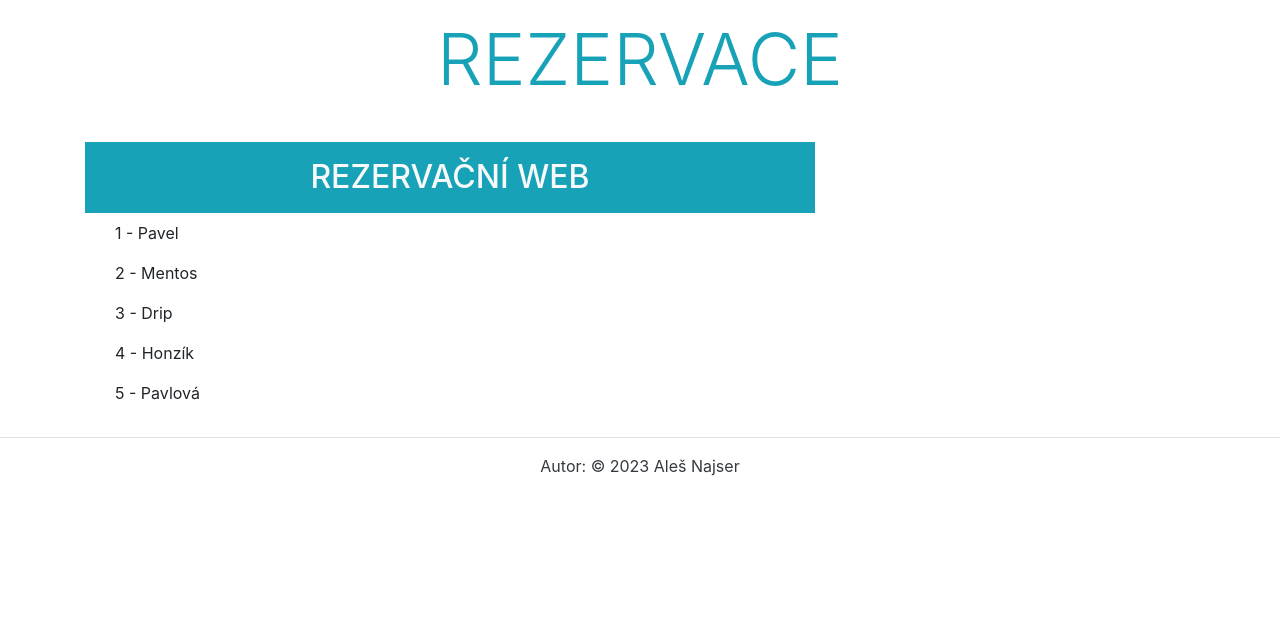
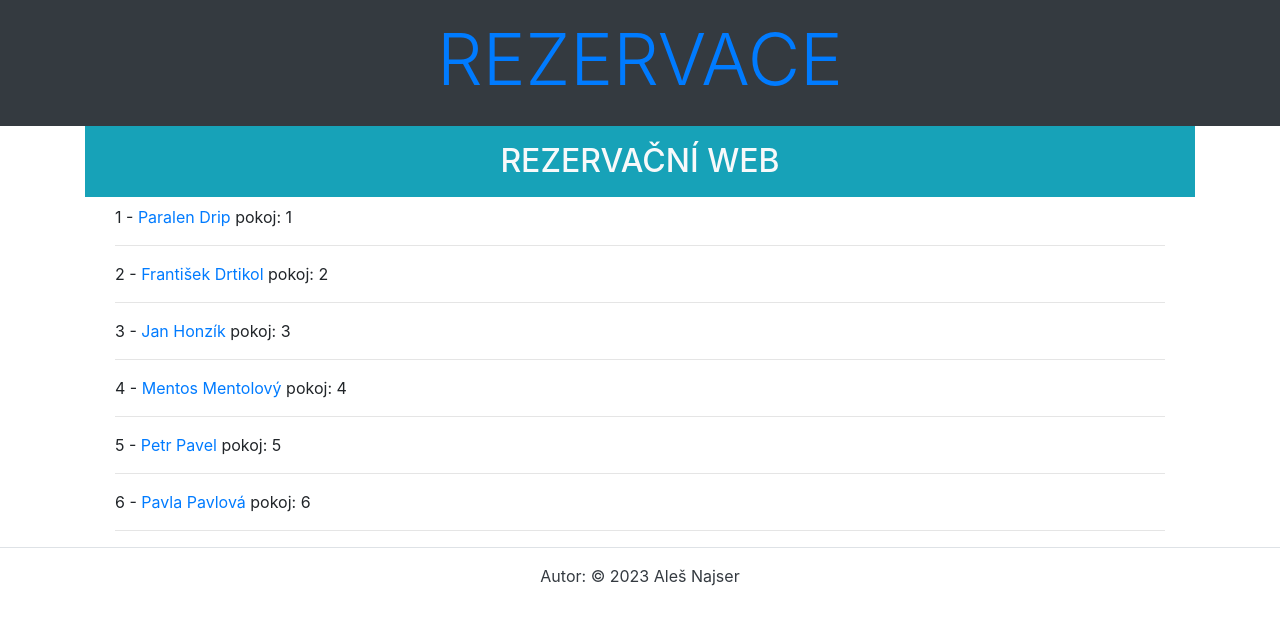
Before and after one commit to REALDoomix/djangoRezervace, a Django app: page /rezervace/ in a window 1280 px wide. Shown: the top 625 px of the page. Run offline with Django 4.2, Linux system fonts and the light colour scheme; data comes from the database, SQL or seed files in the repository; some libraries are stand-ins or nearby versions.

Commit message:
Added customer detail, and fixed index.html

```diff
--- a/rezervace/models.py
+++ b/rezervace/models.py
@@ -2,9 +2,8 @@ from django.db import models
 
 class Rezervace(models.Model):
     idrezervace = models.PositiveIntegerField(verbose_name='ID rezervace', help_text='Zadejte ID rezervace', unique=True, blank=False, null=False)
-    jmenoZakaznika = models.CharField(max_length=50, verbose_name='Jméno zákazníka', help_text='Zadejte jméno zákazníka', blank=False , null=False)
-    prijmeniZakaznika = models.CharField(max_length=50, verbose_name='Příjmení zákazníka',
-                                      help_text='Zadejte příjmení zákazníka', blank=False, null=False)
+    zakaznik = models.ForeignKey('Zakaznik', on_delete=models.CASCADE, blank=True, null=True, verbose_name='Zákazník')
+    pokoj = models.ForeignKey('Pokoj', on_delete=models.CASCADE, blank=True, null=True, verbose_name='Pokoj')
     datumRezervace = models.DateField(verbose_name='Datum rezervace', help_text='Zadejte datum začátku rezervace', blank=False, null=False)
     class Meta:
         ordering = ['idrezervace']
@@ -15,7 +14,8 @@ class Rezervace(models.Model):
         return f'{self.idrezervace}'
 
 class Zakaznik(models.Model):
-    prijmeniZakaznika = models.CharField(max_length=50, verbose_name='Příjmení zákazníka', help_text='Zadejte příjmení zákazníka', blank=False, null=False)
+    jmenoZakaznika = models.CharField(max_length=50, verbose_name='Jméno zákazníka', help_text='Zadejte jméno zákazníka', blank=False, null=False, default='honza')
+    prijmeniZakaznika = models.CharField(max_length=50, verbose_name='Příjmení zákazníka', help_text='Zadejte příjmení zákazníka', blank=False, null=False, default='honzík')
     email = models.CharField(max_length=150, verbose_name='Email zákazníka', help_text='Zadejte email zákazníka', blank=False, null=False)
     telefon = models.IntegerField(verbose_name='Telefonní číslo zákazníka', help_text='Zadejte telefonní číslo zákazníka', blank=False, null=False)
     profilovyObrazek = models.ImageField(upload_to='uploads/', default='uploads/defaultpfp.jpg')
@@ -30,7 +30,8 @@ class Zakaznik(models.Model):
 
 
 class Pokoj(models.Model):
-    cisloPokoje = models.CharField(max_length=50, verbose_name='Číslo pokoje', help_text='Zadejte číslo pokoje', blank=False, null=False)
+    cisloPokoje = models.CharField(max_length=50, verbose_name='Číslo pokoje', help_text='Zadejte číslo pokoje', blank=False, null=False, unique=True)
+    pocetPosteli = models.PositiveIntegerField(verbose_name='Počet postelí', help_text='Zadejte počet postelí', blank=False, null=False, default='1')
 
     class Meta:
         ordering = ['cisloPokoje']
--- a/rezervace/templates/index.html
+++ b/rezervace/templates/index.html
@@ -1,17 +1,16 @@
 {% extends 'base.html' %}
 
 {% block content %}
-    <div class="row">
-        <div class="col-lg-8 mt-3 mb-3">
+
             <h2 class="bg-info text-light text-center text-uppercase p-3">{{ nadpis }}</h2>
 
             <div class="container">
             {% for reserve in rezervace %}
-                <div class="col-lg-6">
-                    <p>{{ reserve.idrezervace }} - {{ reserve.prijmeniZakaznika }}</p>
+                <div class="col-lg-12">
+                    <p>{{ reserve.idrezervace }} - <a href="{% url 'zakaznik_detail' reserve.zakaznik.id %}">{{ reserve.zakaznik.jmenoZakaznika }} {{ reserve.zakaznik.prijmeniZakaznika }}</a> pokoj:
+                    {{ reserve.pokoj.cisloPokoje }}</p>
+                    <hr>
                 </div>
             {% endfor %}
             </div>
-        </div>
-    </div>
 {% endblock %}
--- a/rezervace/templates/page/header.html
+++ b/rezervace/templates/page/header.html
@@ -1,3 +1,3 @@
-<header class="p-3 text-center">
-    <h1 class="display-3 text-info text-uppercase text-center">Rezervace</h1>
+<header class="p-3 text-center bg-dark">
+    <h1 class="display-3 text-info text-uppercase text-center"><a href="{% url 'index' %}">Rezervace</a></h1>
 </header>
--- a/rezervace/templates/zakaznici.html
+++ b/rezervace/templates/zakaznici.html
@@ -10,7 +10,7 @@
             <img src="{{ zakaznik.profilovyObrazek.url }}"
                  alt="Fotka: {{ zakaznik.prijmeni }}"
                  class="img-fluid rounded" style="width: auto; height: 300px">
-            <p><a href="#"> {{ zakaznik.prijmeniZakaznika }}</a></p>
+            <p class="text-center"><a href="#">{{ zakaznik.jmenoZakaznika }} {{ zakaznik.prijmeniZakaznika }}</a></p>
         </div>
     {% endfor %}
     </div>
--- a/rezervace/urls.py
+++ b/rezervace/urls.py
@@ -4,4 +4,5 @@ from . import views
 urlpatterns = [
     path('', views.index, name='index'),
     path('zakaznici', views.zakaznici, name='zakaznici'),
+    path('zakaznik/<int:pk>', views.ZakaznikDetailView.as_view(), name='zakaznik_detail'),
 ]
--- a/rezervace/views.py
+++ b/rezervace/views.py
@@ -15,3 +15,8 @@ def zakaznici(request):
         'zakaznici': Zakaznik.objects.all(),
     }
     return render(request, 'zakaznici.html', context=context)
+
+class ZakaznikDetailView(DetailView):
+    model = Zakaznik
+    template_name = 'customers/detail.html'
+    context_object_name = 'zakaznik'
```
Also changed, not shown: rezervace/templates/customers/detail.html (added, +27 -0 lines), db.sqlite3, rezervace/migrations/0003_remove_rezervace_jmenozakaznika_and_more.py (added), rezervace/migrations/0004_pokoj_pocetposteli_alter_pokoj_cislopokoje.py (added), rezervace/migrations/0005_zakaznik_jmenozakaznika_and_more.py (added).
